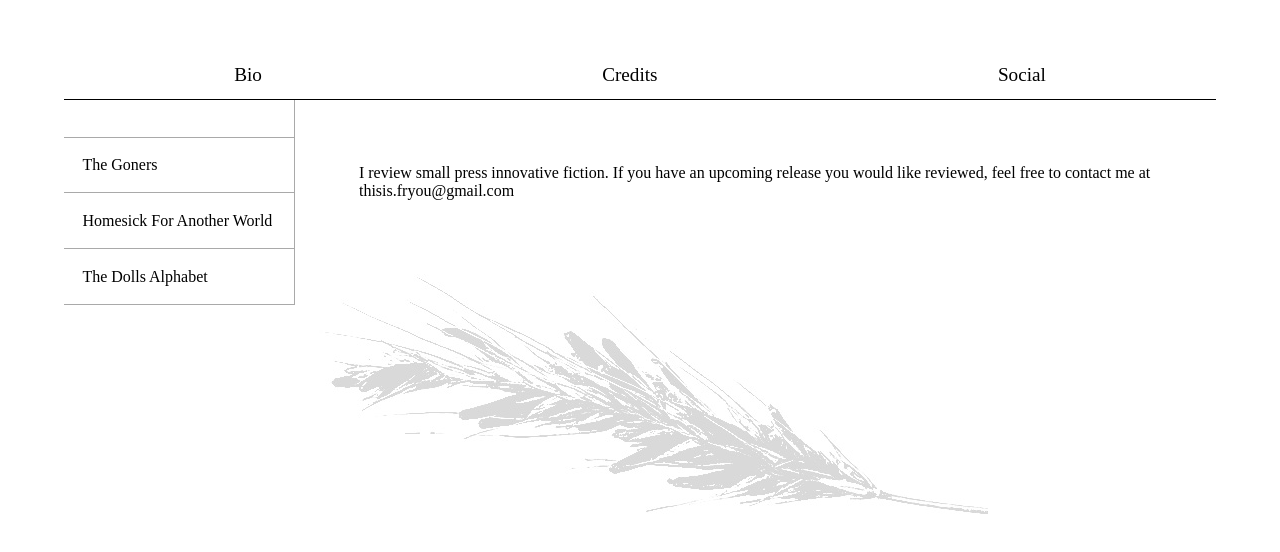
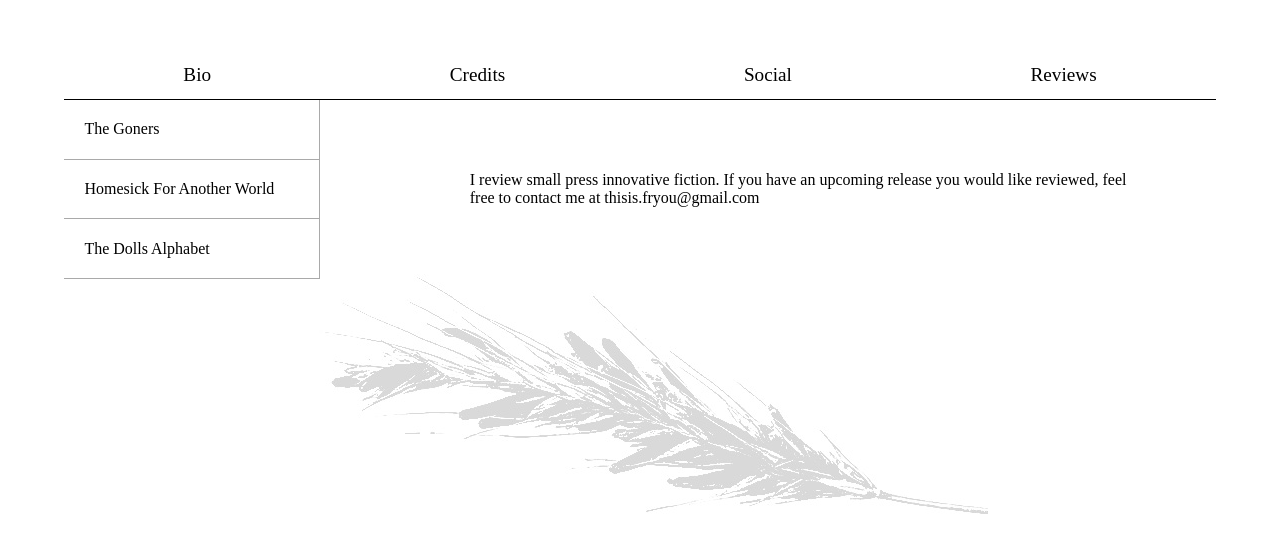
Before and after one commit to perfidiousscript/home_page, a Next.js app: page /reviews in a window 1280 px wide. Shown: the top 552 px of the page. Built offline with nearby package versions, Linux system fonts and the light colour scheme.

Commit message:
reviews page handles query params

```diff
--- a/components/header.js
+++ b/components/header.js
@@ -15,9 +15,10 @@ export default function Header() {
       <div className={styles.headerLink}>
         <Link href="social">Social</Link>
       </div>
-      {
-        // <div className={styles.headerLink}></div>
-      }
+
+      <div className={styles.headerLink}>
+        <Link href="reviews">Reviews</Link>
+      </div>
     </div>
   );
 }
--- a/pages/reviews/index.js
+++ b/pages/reviews/index.js
@@ -1,19 +1,43 @@
 import Head from "next/head";
 import Image from "next/image";
-import React, { useState } from "react";
+import React, { useState, useEffect } from "react";
+import { useRouter } from "next/router";
 import styles from "../../styles/Reviews.module.css";
 import Link from "next/link";
 import Header from "../../components/header.js";
 import { reviews } from "../../public/reviews.js";
 
 export default function Reviews() {
+  const router = useRouter();
+  function selectReview(e) {
+    console.log(e.target.dataset);
+    setEntry(e.target.dataset.key);
+  }
+
+  function generateReviewAuthor() {
+    if (entry != "default") {
+      return (
+        <div className={styles.reviewAuthor}>by {reviews[entry]["author"]}</div>
+      );
+    }
+  }
+
   function generateLeftBarEntries() {
     let reviewEntries = [];
 
     for (const entry in reviews) {
-      reviewEntries.push(
-        <div className={styles.leftBarEntry}>{reviews[entry]["title"]}</div>
-      );
+      if (entry != "default") {
+        reviewEntries.push(
+          <div
+            className={styles.leftBarEntry}
+            key={entry}
+            data-key={entry}
+            onClick={selectReview}
+          >
+            {reviews[entry]["title"]}
+          </div>
+        );
+      }
     }
 
     return reviewEntries;
@@ -21,13 +45,22 @@ export default function Reviews() {
 
   const [entry, setEntry] = useState("default");
 
+  useEffect(() => {
+    if (router.query["review"] != null) {
+      setEntry(router.query["review"]);
+    }
+  });
+
   return (
     <div className={styles.content}>
       <Header />
-      <div className={styles.reviewContainer}>
+      <div className={styles.reviewPageContainer}>
         <div className={styles.leftBar}>{generateLeftBarEntries()}</div>
-        <div className={styles.reviewTitle}>{reviews[entry].title}</div>
-        <div className={styles.reviewBody}>{reviews[entry].body}</div>
+        <div className={styles.reviewContainer}>
+          <div className={styles.reviewTitle}>{reviews[entry].title}</div>
+          {generateReviewAuthor()}
+          <div className={styles.reviewBody}>{reviews[entry].body}</div>
+        </div>
       </div>
     </div>
   );
--- a/styles/Reviews.module.css
+++ b/styles/Reviews.module.css
@@ -1,4 +1,4 @@
-.reviewContainer {
+.reviewPageContainer {
   display: flex;
 }
 
@@ -8,9 +8,27 @@
   width: 20%;
 }
 
+.reviewContainer {
+  margin: auto;
+  max-width: 60%;
+}
+
+.reviewTitle {
+  font-family: Fraunces;
+  font-size: x-large;
+  font-style: italic;
+  margin: 4%;
+}
+
+.reviewAuthor {
+  font-family: Fraunces;
+  margin: auto;
+  width: 91%;
+}
+
 .reviewBody {
   font-family: Fraunces;
-  margin: 5%;
+  margin: 8% 7%;
 }
 
 .leftBarEntry {
```
